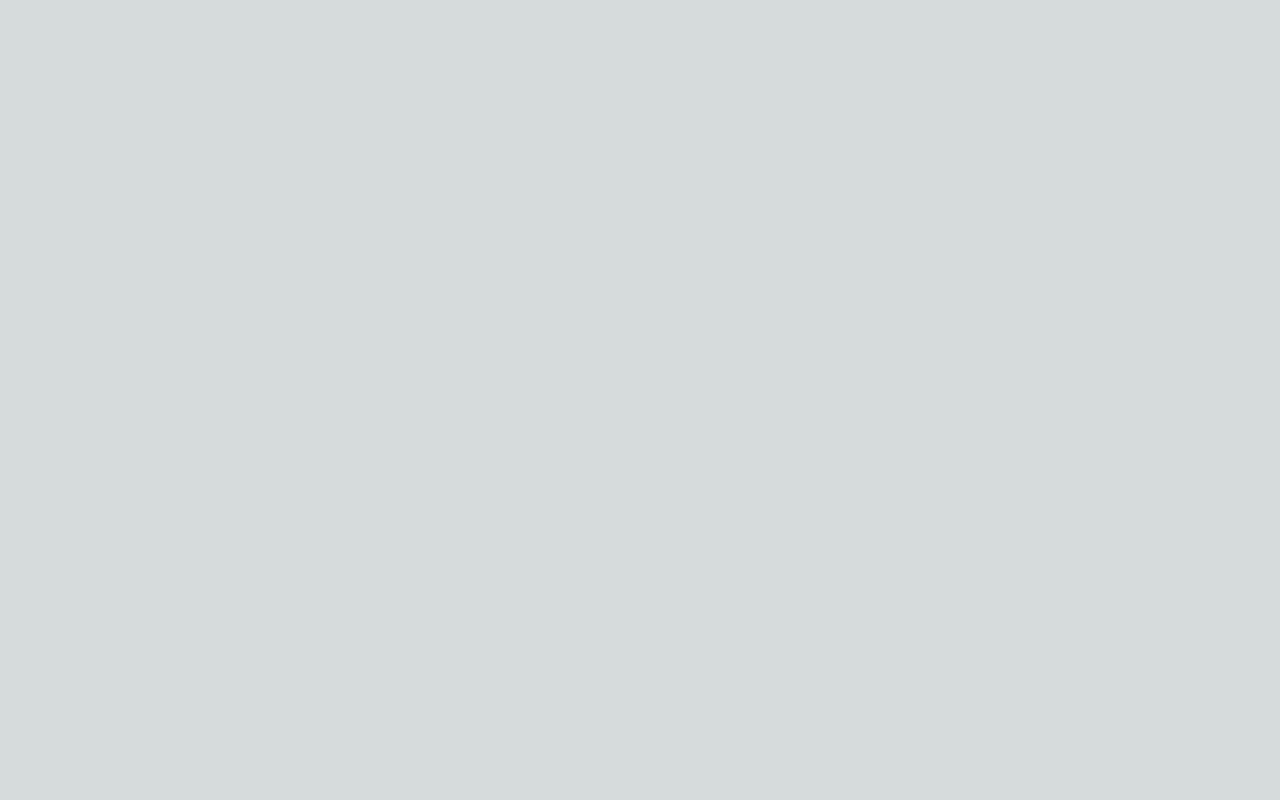
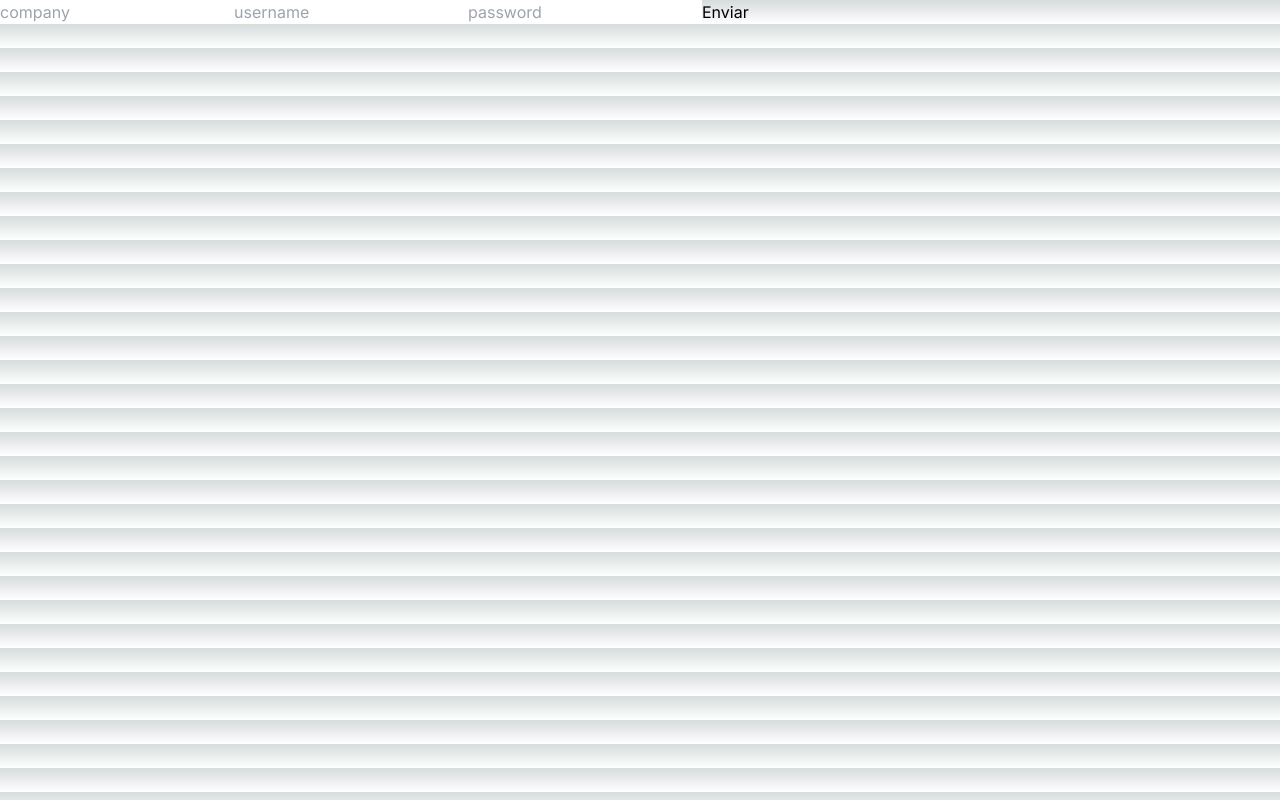
Before and after one commit to ismaelrodino2/Auth-Challenge-Quattrus, a Next.js app: page /signin in a window 1280 px wide. Built offline with nearby package versions, Linux system fonts and the light colour scheme.

Commit message:
add signin page

```diff
--- a/src/app/signin/page.tsx
+++ b/src/app/signin/page.tsx
@@ -1,7 +1,42 @@
-export default function SignIn(){
-    return(
-        <main>
+"use client";
 
-        </main>
-    )
+import { useForm, SubmitHandler } from "react-hook-form";
+
+type Inputs = {
+  company: string;
+  username: string;
+  password: string;
+};
+
+export default function SignIn() {
+  const {
+    register,
+    handleSubmit,
+    formState: { errors },
+  } = useForm<Inputs>();
+
+  const onSubmit: SubmitHandler<Inputs> = (data) => console.log(data);
+
+  return (
+    <main>
+      <form onSubmit={handleSubmit(onSubmit)}>
+        <input
+          placeholder="company"
+          {...register("company", { required: true })}
+        />
+
+        <input
+          placeholder="username"
+          {...register("username", { required: true })}
+        />
+
+        <input
+          placeholder="password"
+          {...register("password", { required: true })}
+        />
+
+        <button type="submit">Enviar</button>
+      </form>
+    </main>
+  );
 }
--- a/src/app/signup/page.tsx
+++ /dev/null
@@ -1,7 +0,0 @@
-export default function SignUp(){
-    return(
-        <main>
-
-        </main>
-    )
-}
```
Also changed, not shown: package.json (+6 -4 lines), src/utils/schemas.ts (added, +9 -0 lines), 1 other file (tests, documents, lock files or other folders).
